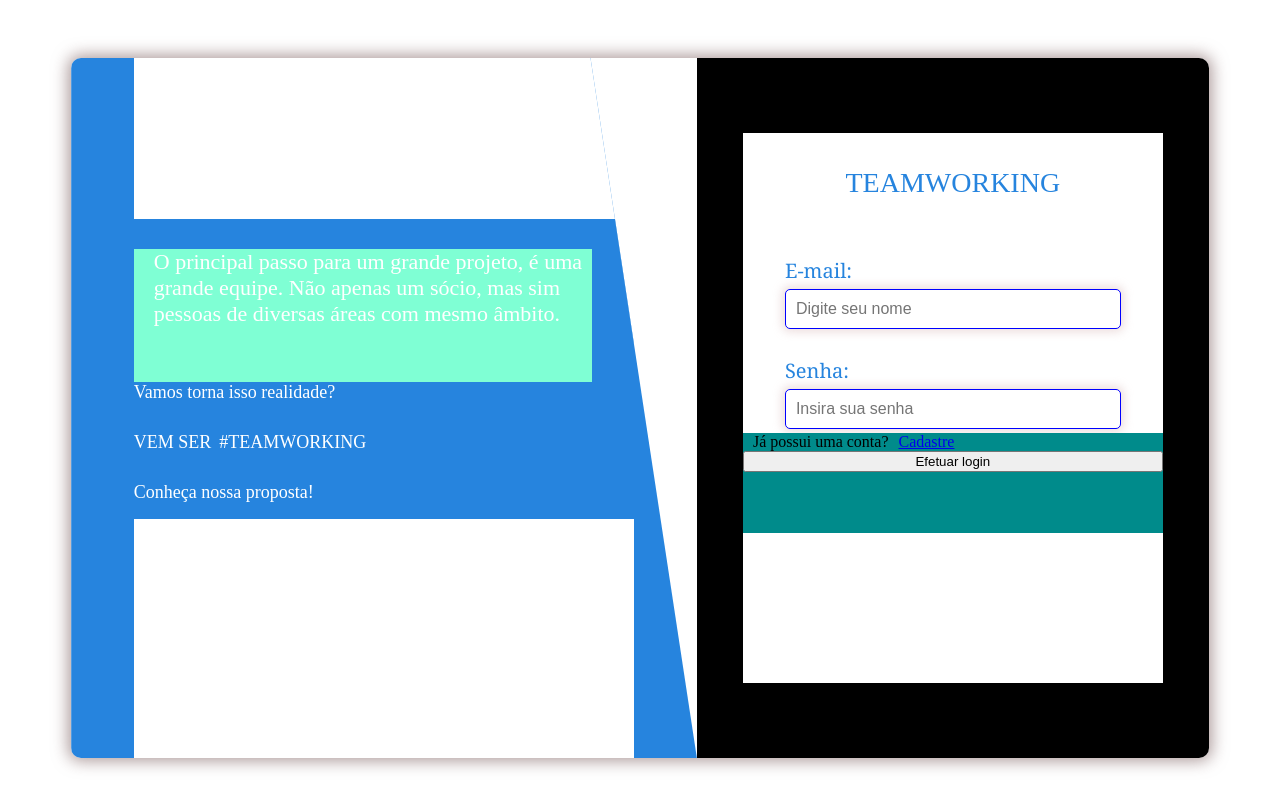
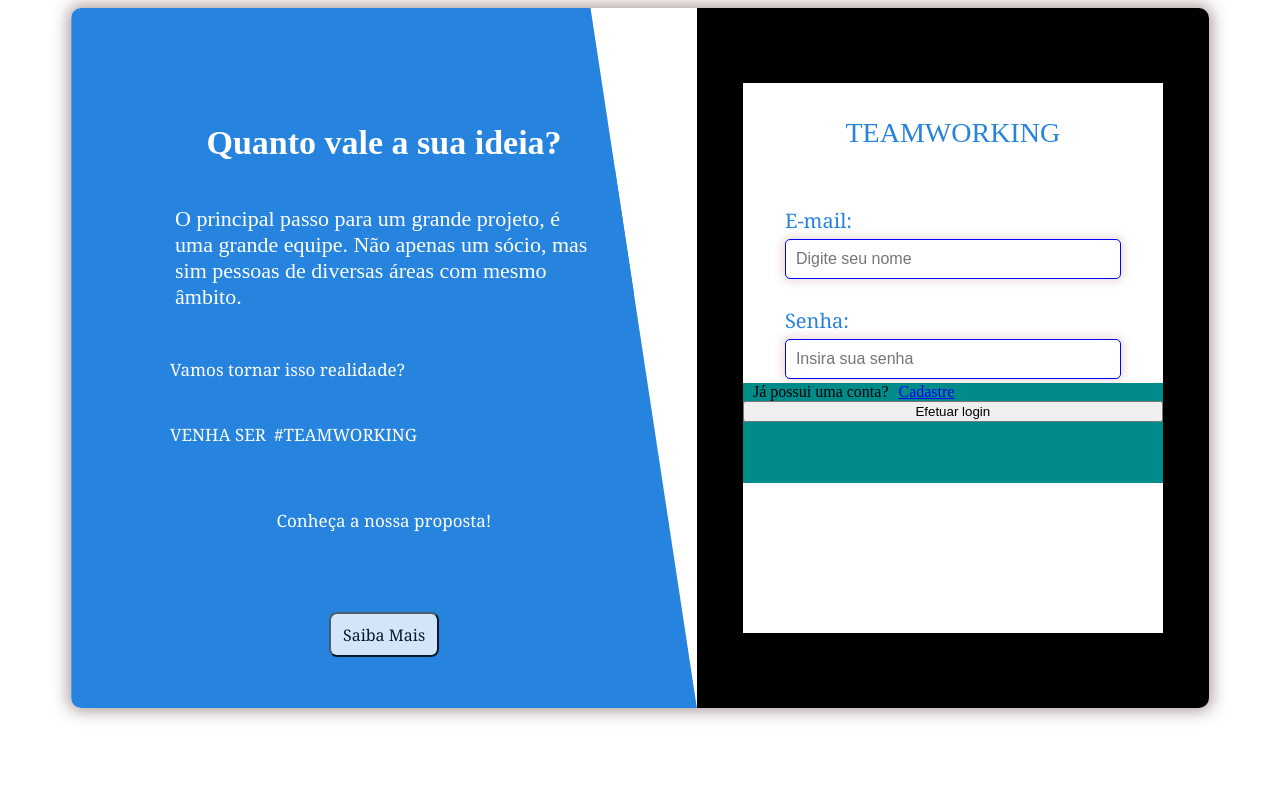
Before and after one commit to MatheusOliveiraFer/TeamWorking, a plain HTML site: page index.html in a window 1280 px wide. Drawn offline with Linux system fonts and the light colour scheme.

Commit message:
inserção de conteúdo da tela login e pasta js

```diff
--- a/assets/css/style.css
+++ b/assets/css/style.css
@@ -1,10 +1,9 @@
 *{
     box-sizing: border-box;
   }
-
   .container {
     width: 100%;
-    height: 100vh;
+    height: 100%;
     background-color: #FFF;
     display: flex;
     justify-content: center;
@@ -33,7 +32,6 @@
   .area-conteudo{
     width: 80%;
     height:100%;
-    background-color:#fff;
     display:flex;
     flex-direction: column;
     align-items: center;
@@ -45,50 +43,79 @@
     justify-content: center;
     align-items: center;
     margin-top: 110px;
-    font-size: 28px;
+    font-size: 34px;
     font-family: "Port Lligat Sans";
     font-weight: bold;
     color: #FFF;
   }
   .container-subtitulo{
     width:100%;
-    height:300px;
+    height:400px;
+    display: flex;
+    flex-direction: column;
+    align-items: center;
     background-color: #2684DE;
   }
-
   .subtitulo-left{
-    padding-left: 20px;
     width:458px;
-    height:133px;
+    height:180px;
+    display: flex;
+    align-items: center;
     font-size: 22px;
-    margin-top: 30px;
+    padding: 20px;
     color: #FFF;
-    background-color: aquamarine;
   }
   .txt-cont{
-    width: 340px;
-    height:50px;
-    font-size: 18px;
+    width: 458px;
+    height:75px;
+    padding: 10px 15px 15px 15px;
+    font-size: 17px;
+    font-family: "Port Lligat Sans",Georgia, 'Times New Roman', Times, serif;
     color:#FFF;
   }
   .texto-subtitulo{
-    width: 340px;
-    height: 40px;
+    width: 458px;
+    height: 75px;
     display: flex;
-    font-size: 18px;
+    font-size: 17px;
+    font-family: "Port Lligat Sans",Georgia, 'Times New Roman', Times, serif;;
+    padding: 0px 15px 15px 15px;
     color: #FFF;
   }
   .txt-hashtag{
     margin-left: 8px;
   }
   .texto-left{
-    width: 340px;
-    height: 50px;
-    margin-top: 10px;
-    font-size: 18px;
+    width: 458px;
+    height: 60px;
+    display: flex;
+    justify-content: center;
+    align-items: center;
+    padding: 0px 15px 15px 15px;
+    font-size: 17px;
+    font-family: "Port Lligat Sans",Georgia, 'Times New Roman', Times, serif;;
     color: #FFF;
   }
-
+  .button-left{
+    width:458px;
+    height: 149px;
+    display:flex;
+    justify-content: center;
+    align-items: center;
+  }
+  .info-button{
+    width: 110px;
+    height: 45px;
+    display: flex;
+    justify-content: center;
+    align-items: center;
+    border-radius: 8px;
+    opacity: 0.8;
+    background-color: #FFF;
+    color:#000;
+    font-size: 16px;
+    font-family: "Port Lligat Sans",Georgia, 'Times New Roman', Times, serif;
+  }
   .area-right{
     width: 45%;
     height: 700px;
@@ -97,14 +124,12 @@
     display: flex;
     justify-content: center;
     align-items: center;
-
   }
   .area-form {
     width: 82%;
     height: 550px;
     background-color: #FFF;
   }
-
   .titulo-form {
     width: 100%;
     height:100px;
@@ -132,7 +157,7 @@
   }
   .form-input div {
     font-size: 20px;
-    font-family: Georgia, 'Times New Roman', Times, serif;
+    font-family: "Port Lligat Sans",Georgia, 'Times New Roman', Times, serif;
     font-weight: 200;
     color: #2684DE;
   }
--- a/index.html
+++ b/index.html
@@ -21,15 +21,24 @@
                             mesmo âmbito.
                         </div>
                         <div class="txt-cont">
-                            Vamos torna isso realidade?
+                            Vamos tornar isso realidade?
                         </div>
                         <div class="texto-subtitulo">
-                            <div>VEM SER</div>
-                            <div class="txt-hashtag">#TEAMWORKING</div>
+                            <div>
+                                VENHA SER
+                            </div>
+                            <div class="txt-hashtag">
+                                #TEAMWORKING
+                            </div>
                         </div>
                         <div class="texto-left">
-                            Conheça nossa proposta!
+                            Conheça a nossa proposta!
                         </div>
+                    </div>
+                    <div class="button-left">
+                        <button onclick="" class="info-button">
+                            Saiba Mais
+                        </button>
                     </div>
                 </div>
             </div>
@@ -67,5 +76,7 @@
             </div><!--area-right-->
         </div>
     </div>
+<script src="/assets/js/index.js"></script>
+
 </body>
 </html>
```
Also changed, not shown: assets/css/js/index.js (added).
